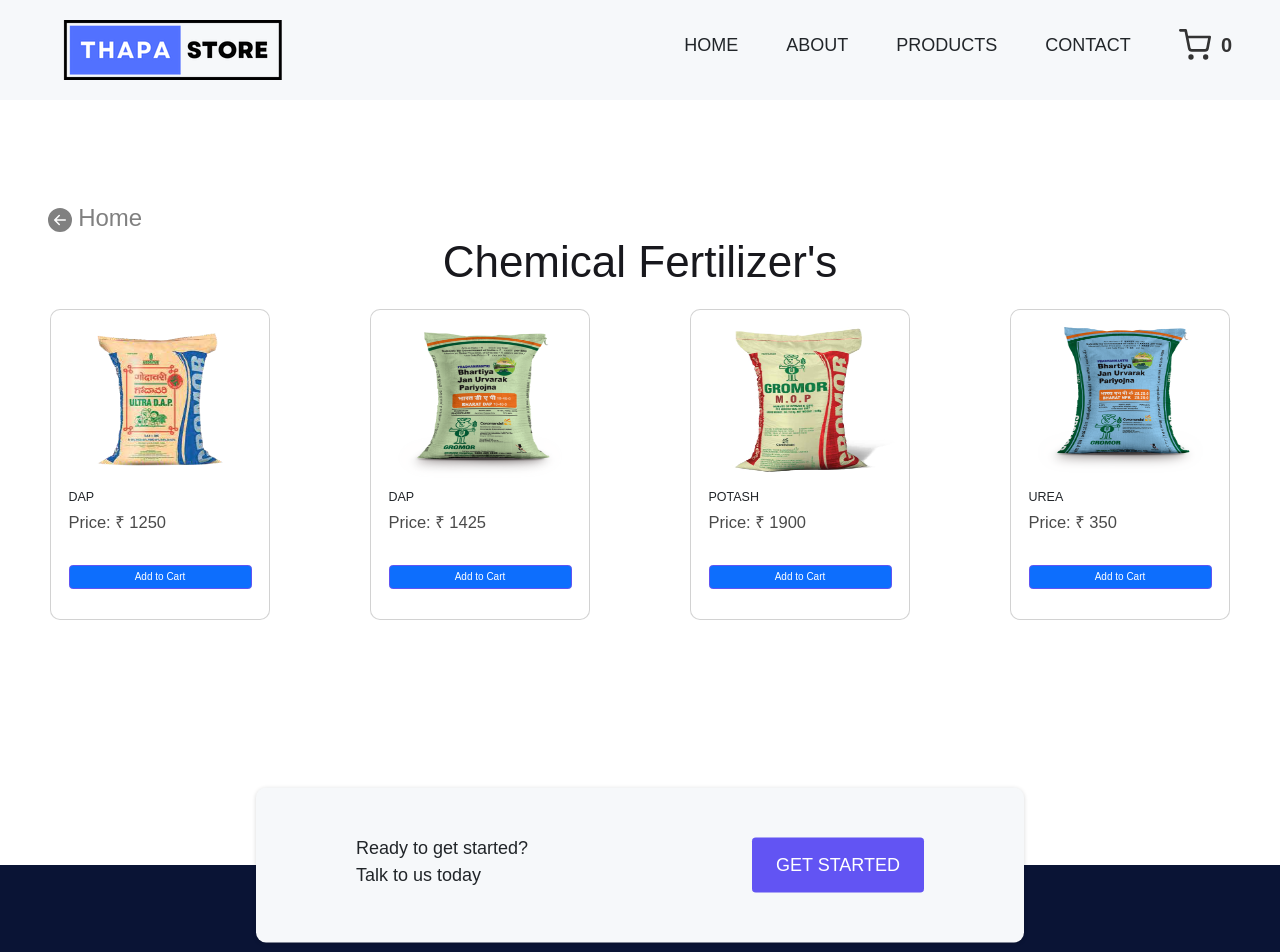
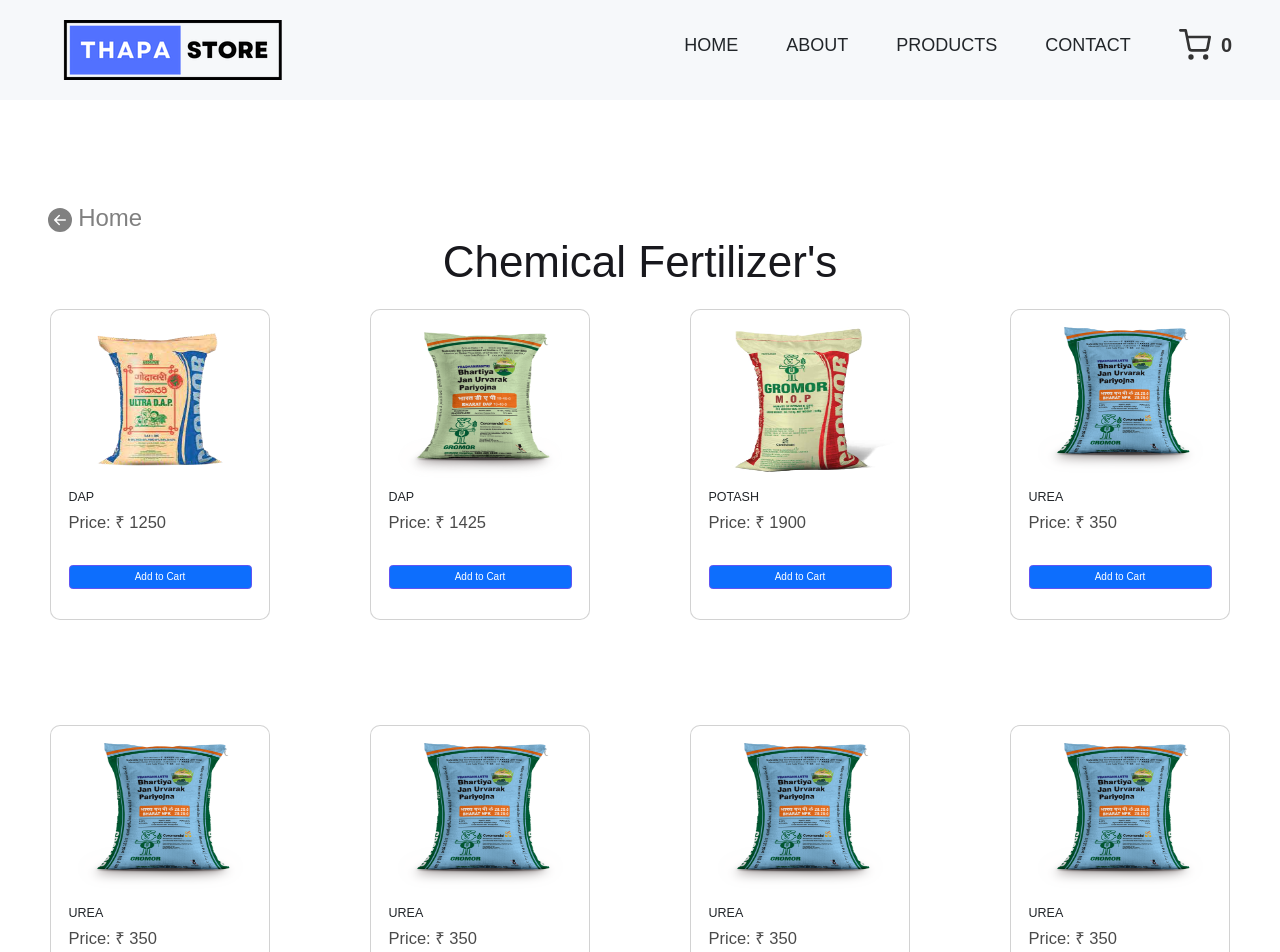
Before and after one commit to priyanshuuranjan/Ecommerce-Website, a React (Create React App) app: page /fertilizer in a window 1280 px wide. Shown: the top 952 px of the page. Built offline with nearby package versions, Linux system fonts and the light colour scheme.

Commit message:
Working on images

```diff
--- a/src/cardData/Chemicals/FertilizerData.js
+++ b/src/cardData/Chemicals/FertilizerData.js
@@ -55,6 +55,62 @@
       "https://b.zmtcdn.com/data/o2_assets/4bf016f32f05d26242cea342f30d47a31595763089.png?output-format=webp",
     qnty: 0,
   },
+  {
+    id: "groomer_urea",
+    name: "UREA",
+    imgdata:"/images/urea2.png",
+    address: "46% N",
+    delimg:
+      "https://b.zmtcdn.com/data/o2_assets/0b07ef18234c6fdf9365ad1c274ae0631612687510.png?output-format=webp",
+    somedata: " 300 + order placed from here recently",
+    price: 350,
+    rating: "4.4",
+    arrimg:
+      "https://b.zmtcdn.com/data/o2_assets/4bf016f32f05d26242cea342f30d47a31595763089.png?output-format=webp",
+    qnty: 0,
+  },
+  {
+    id: "groomer_urea",
+    name: "UREA",
+    imgdata:"/images/urea2.png",
+    address: "46% N",
+    delimg:
+      "https://b.zmtcdn.com/data/o2_assets/0b07ef18234c6fdf9365ad1c274ae0631612687510.png?output-format=webp",
+    somedata: " 300 + order placed from here recently",
+    price: 350,
+    rating: "4.4",
+    arrimg:
+      "https://b.zmtcdn.com/data/o2_assets/4bf016f32f05d26242cea342f30d47a31595763089.png?output-format=webp",
+    qnty: 0,
+  },
+  {
+    id: "groomer_urea",
+    name: "UREA",
+    imgdata:"/images/urea2.png",
+    address: "46% N",
+    delimg:
+      "https://b.zmtcdn.com/data/o2_assets/0b07ef18234c6fdf9365ad1c274ae0631612687510.png?output-format=webp",
+    somedata: " 300 + order placed from here recently",
+    price: 350,
+    rating: "4.4",
+    arrimg:
+      "https://b.zmtcdn.com/data/o2_assets/4bf016f32f05d26242cea342f30d47a31595763089.png?output-format=webp",
+    qnty: 0,
+  },
+  {
+    id: "groomer_urea",
+    name: "UREA",
+    imgdata:"/images/urea2.png",
+    address: "46% N",
+    delimg:
+      "https://b.zmtcdn.com/data/o2_assets/0b07ef18234c6fdf9365ad1c274ae0631612687510.png?output-format=webp",
+    somedata: " 300 + order placed from here recently",
+    price: 350,
+    rating: "4.4",
+    arrimg:
+      "https://b.zmtcdn.com/data/o2_assets/4bf016f32f05d26242cea342f30d47a31595763089.png?output-format=webp",
+    qnty: 0,
+  }
 ];
 
 export default Cardsdata;
```
